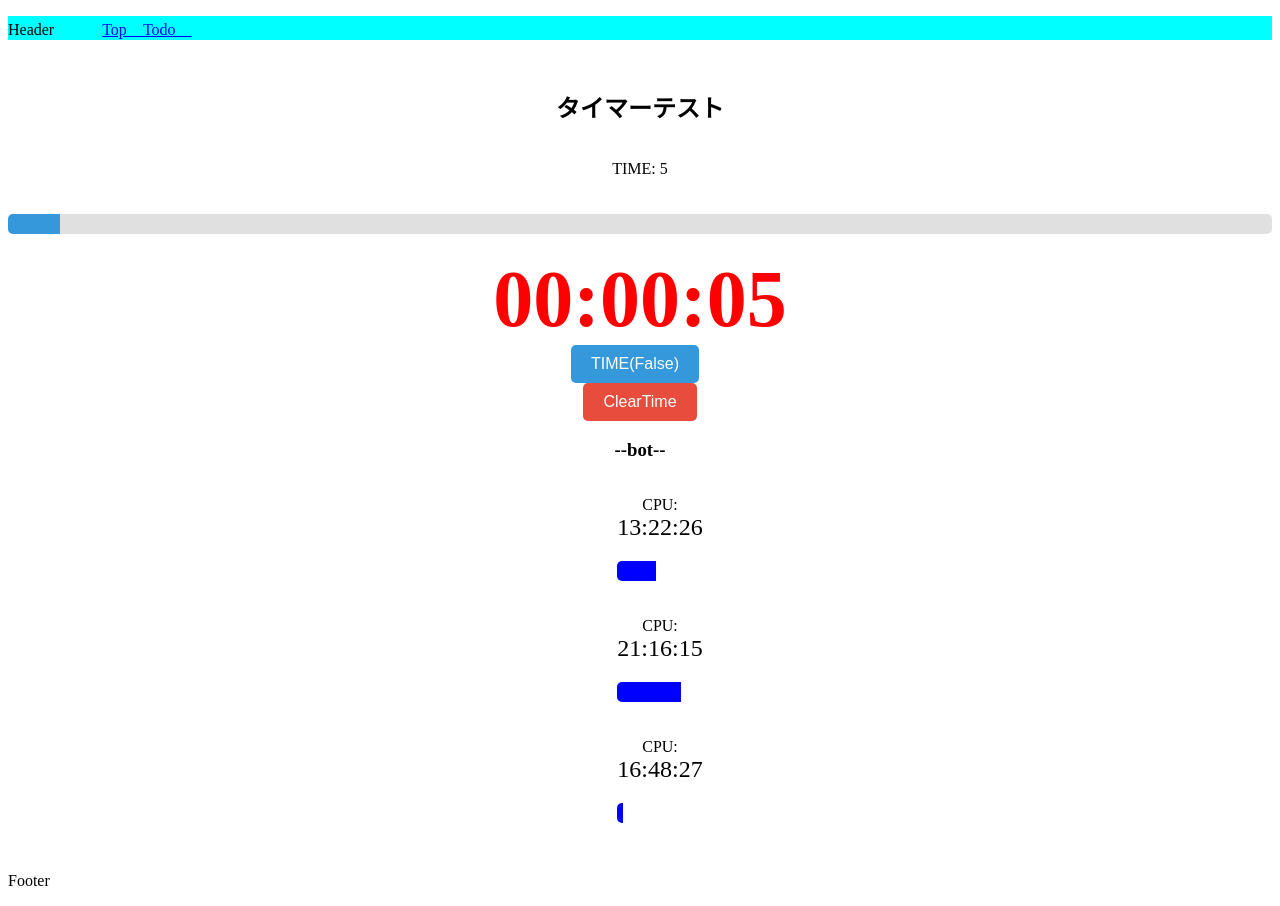
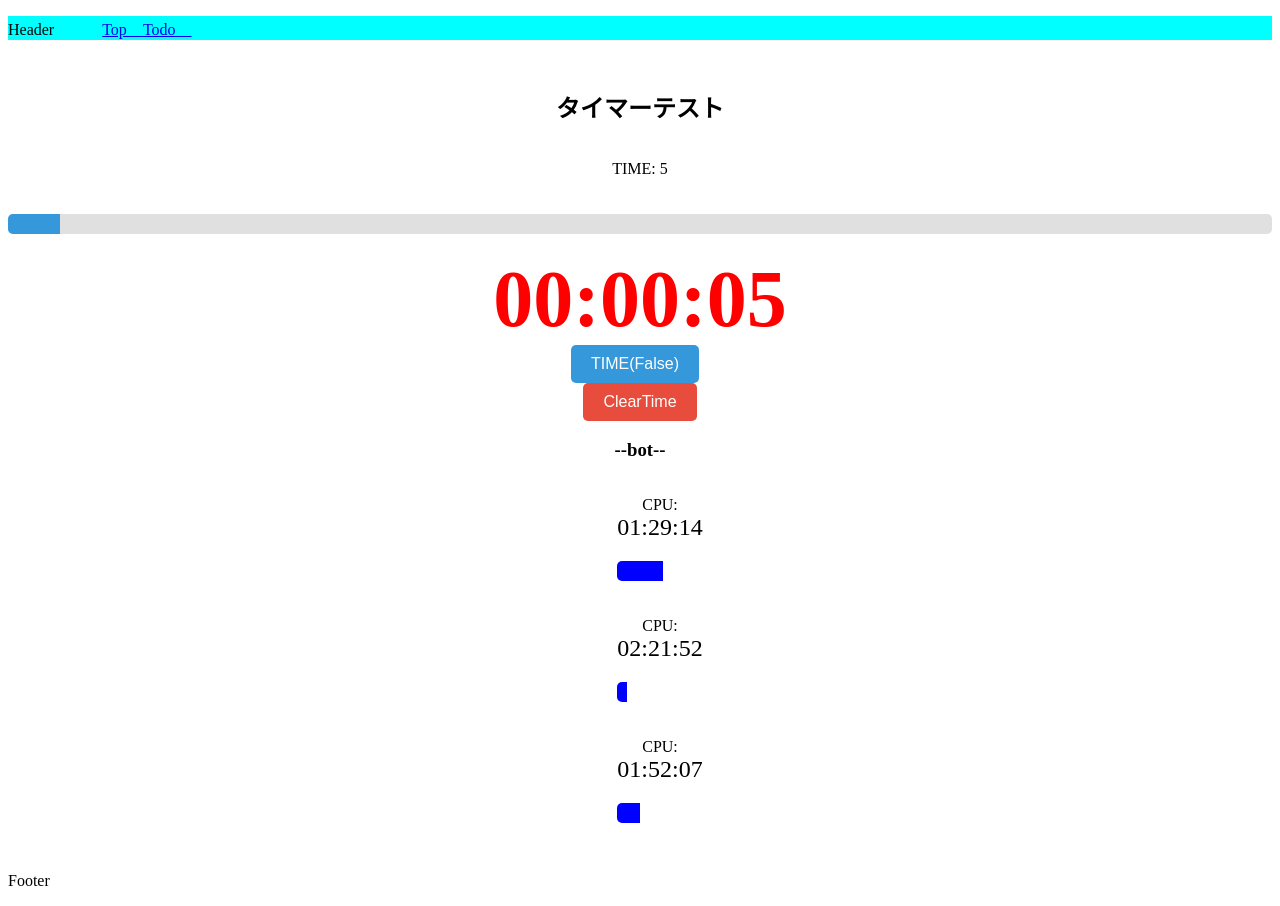
Before and after one commit to 2k2e2n/Clockshare_Vue, a Nuxt app: page / in a window 1280 px wide. Built offline with nearby package versions, Linux system fonts and the light colour scheme.

Commit message:
Update Bot.vue

```diff
--- a/components/Bot.vue
+++ b/components/Bot.vue
@@ -2,7 +2,7 @@
 import { ref, onMounted, defineProps } from 'vue';
 import Showtime from './Showtime.vue';
 
-const bottime  = ref( Math.floor(Math.random() * 90000) );
+const bottime  = ref( Math.floor(Math.random() * 10000) );
 const progress = ref(0);
 const local_time_keyname = "time";
 onMounted(() => {
@@ -14,7 +14,7 @@ onMounted(() => {
 function loop() {
   bottime.value++;
   console.log(bottime.value);
-  progress.value = (bottime.value % 100);
+  progress.value = (bottime.value % 100); //100sでリセット
   localStorage.setItem(local_time_keyname, bottime.value);
 };
 
```
